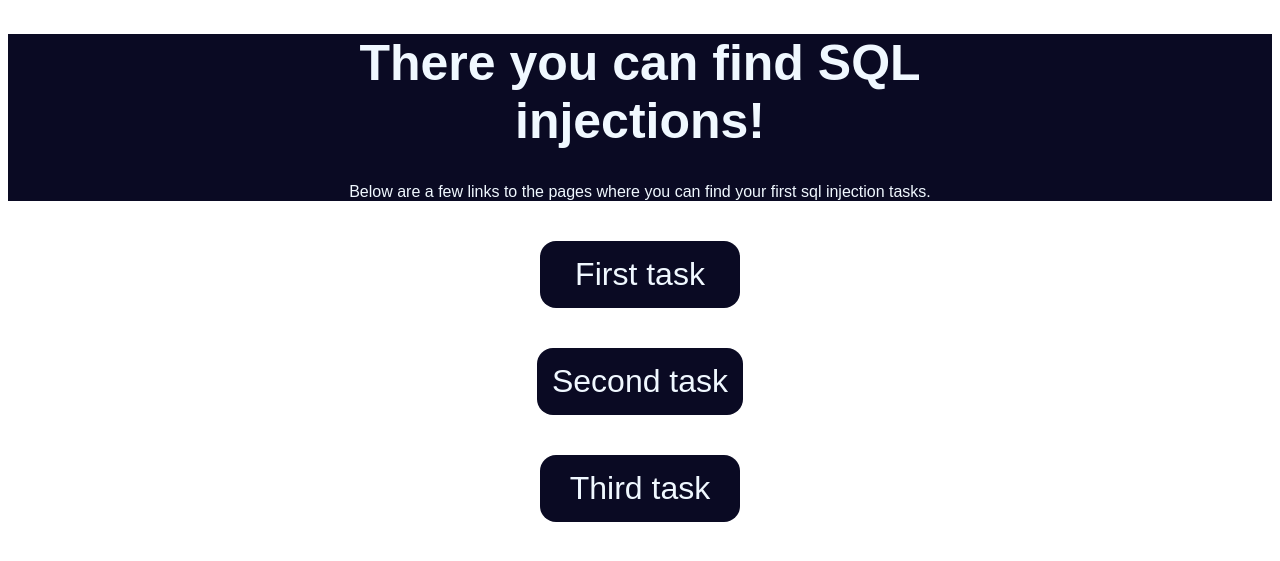
After one commit to TheMostKnown/DVSA, a Flask app: page / in a window 1280 px wide. The commit adds this page. Shown: the top 561 px of the page. Run offline with Flask 3, Linux system fonts and the light colour scheme.

Commit message:
added SQLi index page

```diff
--- a/app/SQLi/sqli/app.py
+++ b/app/SQLi/sqli/app.py
@@ -1,6 +1,10 @@
 from flask import Flask, render_template
 
 app = Flask(__name__)
+
+@app.route('/')
+def sqli_index():
+    return (render_template("index.html" ))
 
 @app.route('/1/')
 def sql1_app():
--- /dev/null
+++ b/app/SQLi/sqli/static/style.css
@@ -0,0 +1,44 @@
+.button_index {
+    position: relative;
+    top:50%;
+    background-color:#0a0a23;
+    color: aliceblue;
+    border:none;
+    border-radius:16px;
+    padding:15px;
+    min-height:30px;
+    min-width: 200px;
+    font-size: 32px;
+  }
+
+.button_index:hover, .button:hover {
+    background-color:#1a3a49;
+    transition: 0.7s;
+}
+
+.button_index:active, .button:active {
+    background-color: #000f49;
+}
+
+header {
+    margin: 0;
+    font-family: Arial, Helvetica, sans-serif;
+    background-color: #0a0a23;
+    color: aliceblue;
+  }
+
+.main-heading{
+    max-width: 800px;
+    text-align: center;
+    margin: auto;
+  }
+
+.main-heading h1{
+    font-size: 50px;
+  }
+
+.margin-top-40 {
+    margin-top: 40px;
+    display: flex;
+    justify-content: center;
+}
--- /dev/null
+++ b/app/SQLi/sqli/templates/index.html
@@ -0,0 +1,31 @@
+<!DOCTYPE html>
+<html lang="en">
+  <head>
+    <meta charset="UTF-8">
+    <meta name="viewport" content="width=device-width, initial-scale=1.0">
+    <meta http-equiv="X-UA-Compatible" content="ie=edge">
+    <title>SQL injections</title>
+    <link rel="stylesheet" href="../static/style.css">
+  </head>
+  <body>
+    <header>
+    <div class="main-heading">
+      <h1><span id="header">There you can find SQL injections!</span></h1>
+      <p>Below are a few links to the pages where you can find your first sql injection tasks.</p>
+    </div>
+    </header>
+
+    <div class="margin-top-40">
+        <button onclick="location.href='/1/'" type="button" class="button_index">First task</button>
+    </div>
+
+    <div class="margin-top-40">
+        <button onclick="location.href='/2/'" type="button" class="button_index">Second task</button>
+    </div>
+
+    <div class="margin-top-40">
+        <button onclick="location.href='/3/'" type="button" class="button_index">Third task</button>
+    </div>
+
+  </body>
+</html>
--- a/app/SQLi/sqli/templates/index_3.html
+++ b/app/SQLi/sqli/templates/index_3.html
@@ -11,6 +11,5 @@
         <h1>SQL {{number}}</h1>
     </header>
 
-    </div>
 </body>
 </html>
```
